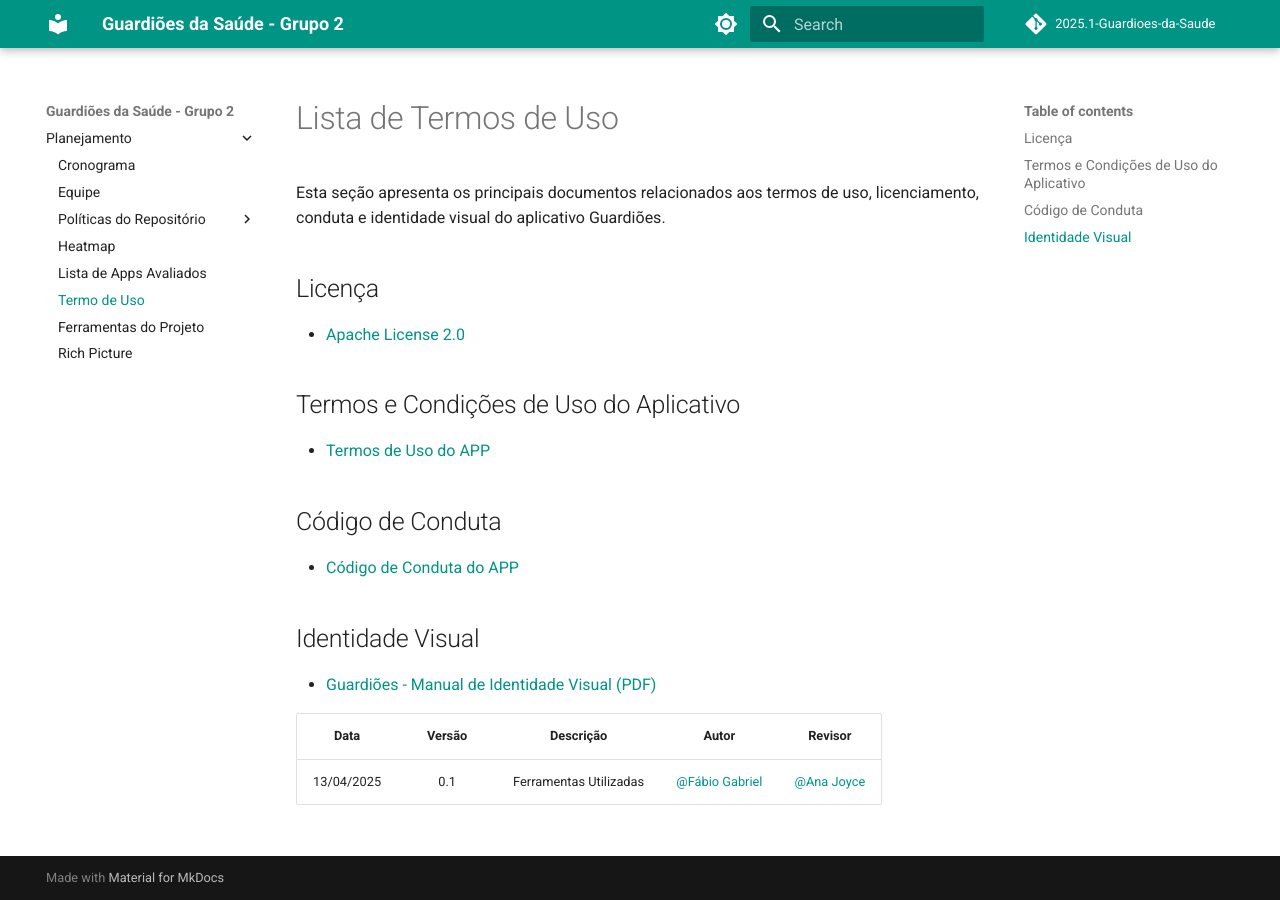
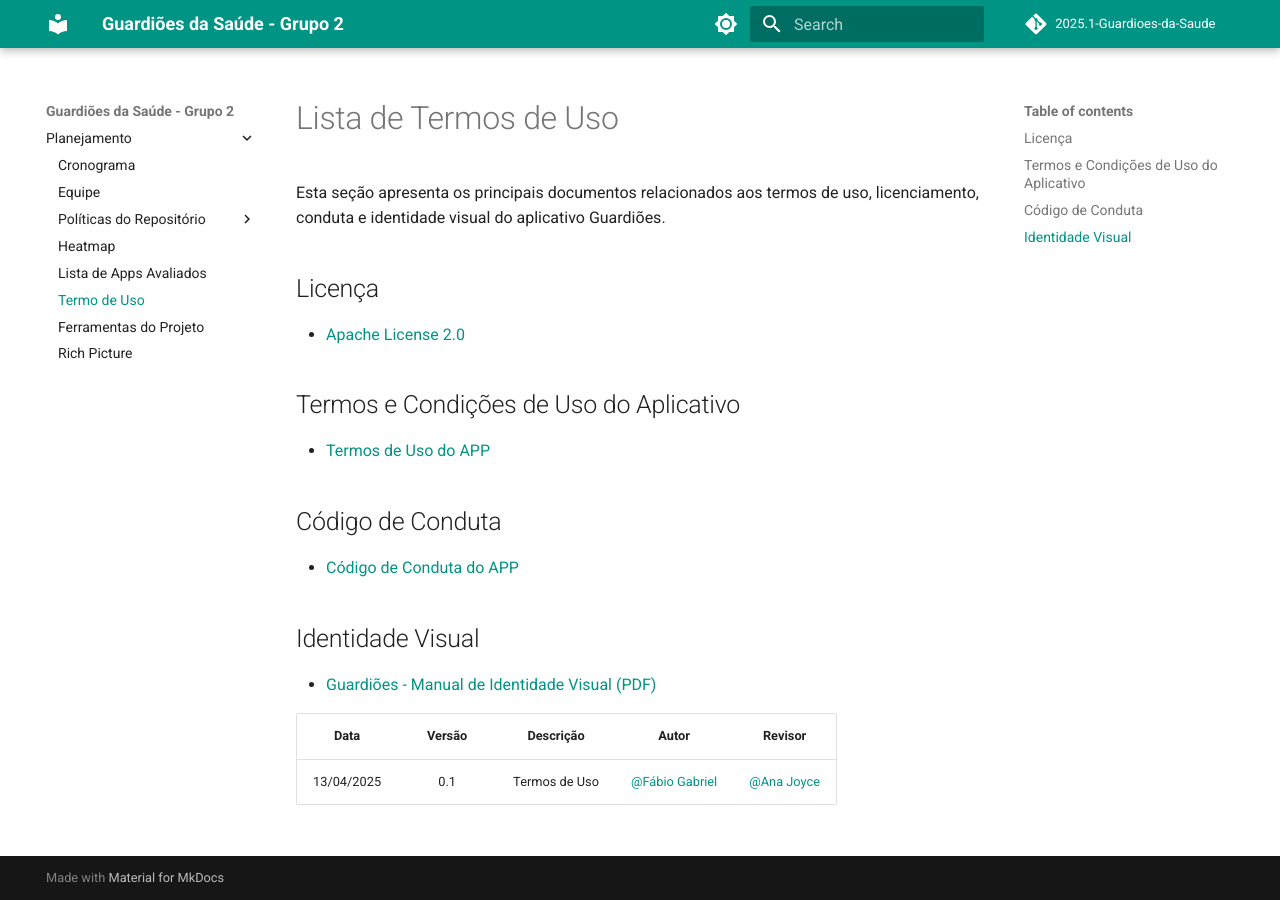
Before and after one commit to Requisitos-de-Software/2025.1-Guardioes-da-Saude, an MkDocs documentation site: the page built from docs/planejamento/termo-de-uso.md, in a window 1280 px wide. Built offline with MkDocs 1.6.1 and Material for MkDocs 9.7.7, drawn with Linux system fonts in a browser that asks for light colours.

Commit message:
:memo: atualizacao da descricao

```diff
--- a/docs/planejamento/termo-de-uso.md
+++ b/docs/planejamento/termo-de-uso.md
@@ -21,4 +21,4 @@ Esta seção apresenta os principais documentos relacionados aos termos de uso,
 
 | Data       | Versão | Descrição                                 | Autor             | Revisor           |
 | :--------: | :----: | :----------:                              | :---------------: | :---------------: |
-| 13/04/2025 |  0.1   | Ferramentas Utilizadas                    | [@Fábio Gabriel](https://github.com/fabinsz)| [@Ana Joyce](https://github.com/anajoyceamorim)|
+| 13/04/2025 |  0.1   | Termos de Uso                    | [@Fábio Gabriel](https://github.com/fabinsz)| [@Ana Joyce](https://github.com/anajoyceamorim)|
```
